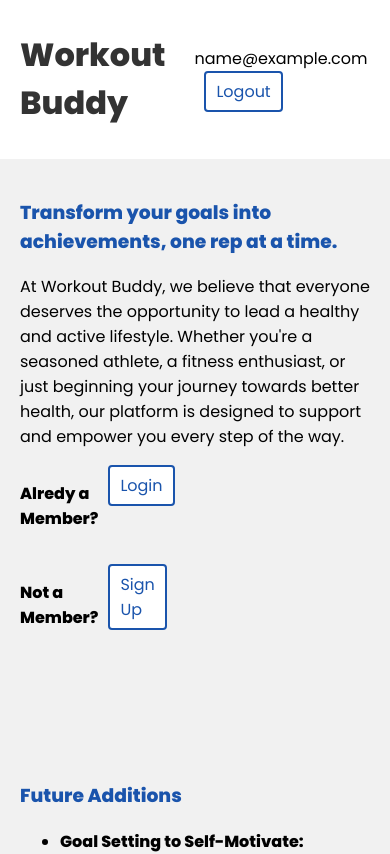
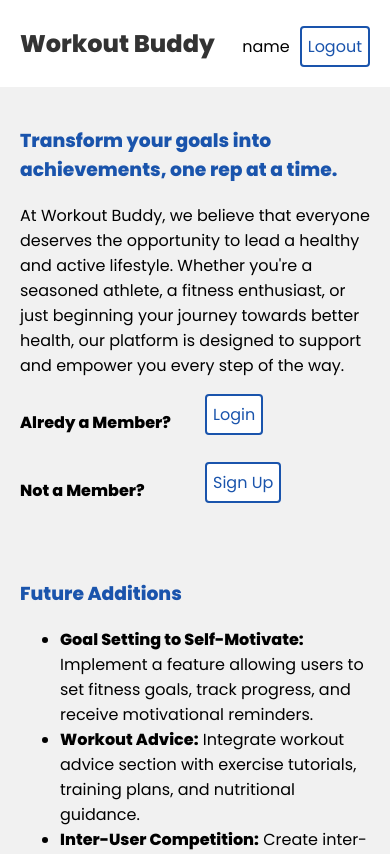
Before and after one commit to ReehalS/workout-site, a React (Create React App) app in the folder frontend/: page /about in a window 390 px wide. Shown: the top 854 px of the page. Built offline with nearby package versions, Linux system fonts and the light colour scheme; sample sign-in values are in the browser's storage.

Commit message:
added mobile layouts

```diff
--- a/frontend/src/App.js
+++ b/frontend/src/App.js
@@ -17,7 +17,7 @@ function App() {
           <Routes>
             <Route
               path="/"
-              element={<Navigate to="/home"/>}
+              element={user ? <Navigate to="/home"/> : <Navigate to="/about"/>}
               />
             <Route
               path="/home"
@@ -25,11 +25,11 @@ function App() {
               />
               <Route
               path="/login"
-              element={<Login />}
+              element={!user ? <Login /> : <Navigate to="/home"/>}
               />
               <Route
               path="/signup"
-              element={<Signup/>}
+              element={!user ? <Signup/> : <Navigate to="/home"/>}
               />
               <Route
                 path="/about"
--- a/frontend/src/components/WorkoutForm.js
+++ b/frontend/src/components/WorkoutForm.js
@@ -34,7 +34,7 @@ const WorkoutForm = () => {
 
     if (!response.ok) {
       setError(json.error)
-      setEmptyFields(json.emptyFields)
+      setEmptyFields(json.error)
     }
     if (response.ok) {
       setTitle('')
--- a/frontend/src/components/navbar.js
+++ b/frontend/src/components/navbar.js
@@ -1,8 +1,10 @@
+import React, {useState, useEffect} from 'react'
 import { Link } from 'react-router-dom'
 import { useLogout } from '../hooks/useLogout'
 import { useAuthContext } from '../hooks/useAuthContext'
 
 const Navbar = () => {
+  const [windowWidth, setWindowWidth] = useState(window.innerWidth);
   const {logout} = useLogout()
   const {user} = useAuthContext()
 
@@ -11,6 +13,24 @@ const Navbar = () => {
     logout()
   }
 
+  const handleResize = () => {
+    setWindowWidth(window.innerWidth);
+  };
+  useEffect(() => {
+    window.addEventListener('resize', handleResize);
+
+    return () => {
+        window.removeEventListener('resize', handleResize);
+    };
+  }, []);
+
+  const truncateEmail = (email) => {
+    if (windowWidth <= 768 && email.includes('@')) {
+        const atIndex = email.indexOf('@');
+        return email.substring(0, atIndex);
+    }
+    return email;
+  };
 
   return (
     <header>
@@ -18,17 +38,20 @@ const Navbar = () => {
         <Link to={user ? "/home" : "/about"}>
           <h1>Workout Buddy</h1>
         </Link>
-        <nav>
-          {user && (<div>
-          <span>{user.email}</span>
-            <button onClick={handleClick}>Logout</button>
-          </div>)}
-          {!user &&(<div>
-            <Link to="/login" className='notLoggedIn'>Login</Link>
-            <Link to="/signup" className='notLoggedIn'>Sign Up</Link>
-          </div>)}
+        <nav className="navbar">
+          {user && (
+              <div>
+              <span className='email'>{truncateEmail(user.email)}</span>
+                  <button onClick={handleClick}>Logout</button>
+              </div>
+          )}
+          {!user && (
+              <div>
+                  <Link to="/login" className='notLoggedIn'>Login</Link>
+                  <Link to="/signup" className='notLoggedIn'>Sign Up</Link>
+              </div>
+          )}
         </nav>
-
       </div>
     </header>
   )
--- a/frontend/src/context/AuthContext.js
+++ b/frontend/src/context/AuthContext.js
@@ -26,7 +26,6 @@ export const AuthContextProvider = ({ children }) => {
     }
   }, [])
 
-  console.log('AuthContext state:', state)
 
   return (
     <AuthContext.Provider value={{ ...state, dispatch }}>
--- a/frontend/src/hooks/useLogin.js
+++ b/frontend/src/hooks/useLogin.js
@@ -22,7 +22,6 @@ export const useLogin = ()=>{
         if(!response.ok){
             setLoading(false);
             setError(json.error);
-            console.log(json.error);
         }
         if(response.ok){
             localStorage.setItem('user', JSON.stringify(json))
--- a/frontend/src/index.css
+++ b/frontend/src/index.css
@@ -67,6 +67,24 @@ header a {
   color: #333;
 }
 
+@media screen and (max-width: 833px) {
+  .home {
+    grid-template-columns: 1fr;
+  }
+
+  .workouts {
+    order: 2;
+  }
+}
+
+@media screen and (max-width:1300px) {
+  .home {
+    gap: 30px;
+  }
+}
+
+
+
 /* new workout form */
 label, input {
   display: block;
@@ -107,15 +125,17 @@ nav {
   display: flex;
   align-items: center;
 }
+
 nav a {
   margin-left: 10px;
 }
+
 nav button,
 .notLoggedIn {
   background: #fff;
   color: var(--primary);
   border: 2px solid var(--primary);
-  padding: 6px 10px;
+  padding: 6px 6px;
   border-radius: 4px;
   font-family: "Poppins";
   cursor: pointer;
@@ -123,6 +143,38 @@ nav button,
   margin-left: 10px;
   text-decoration: none;
   max-width: fit-content;
+}
+
+.email {
+  overflow: hidden;
+  text-overflow: ellipsis;
+  white-space: nowrap;
+}
+
+/* Media query for smaller screens */
+@media screen and (max-width: 768px) {
+  nav {
+    flex-direction: column;
+    align-items: center;
+  }
+
+  header h1{
+    font-size: 1.5em;
+  }
+
+  nav a {
+    margin: 5px 0;
+    display: block;
+  }
+
+  nav button {
+    margin-top: 5px;
+  }
+  nav .email {
+    overflow: hidden;
+    text-overflow: ellipsis;
+    white-space: nowrap;
+  }
 }
 
 /* auth forms */
@@ -165,9 +217,17 @@ form.signup, form.login {
 }
 
 .aboutFuture{
-  padding-top: 100px;
+  padding-top: 30px;
 }
 
 .aboutFuture h3{
   color:#1a54ac;
 }
+
+@media screen and (max-width: 768px) {
+  .aboutLinks {
+    display: grid;
+    grid-template-columns: repeat(2, 1fr);
+    grid-template-rows: 0.2fr 0.2fr;
+  }
+}
--- a/frontend/src/pages/login.js
+++ b/frontend/src/pages/login.js
@@ -8,7 +8,6 @@ const Login = () => {
 
     const handleSubmit = async (e) => {
         e.preventDefault();
-
         await login(email,password)
     }
 
```
Also changed, not shown: frontend/src/pages/home.js (indentation only).
